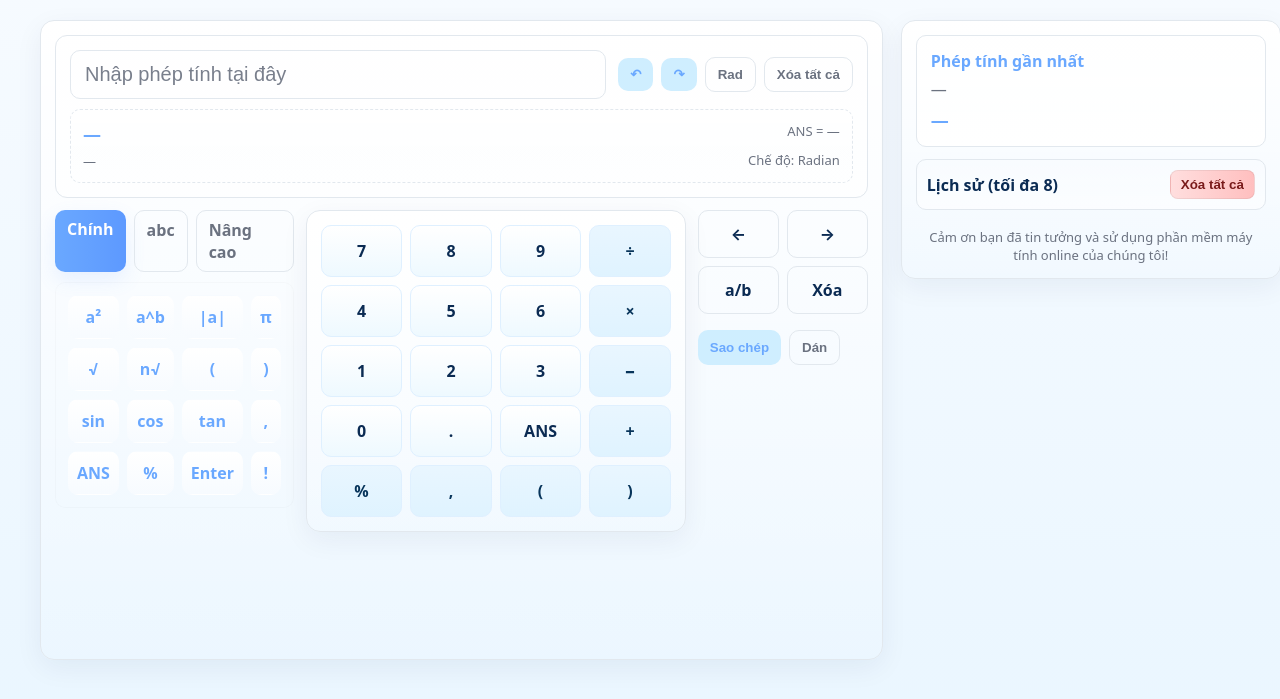
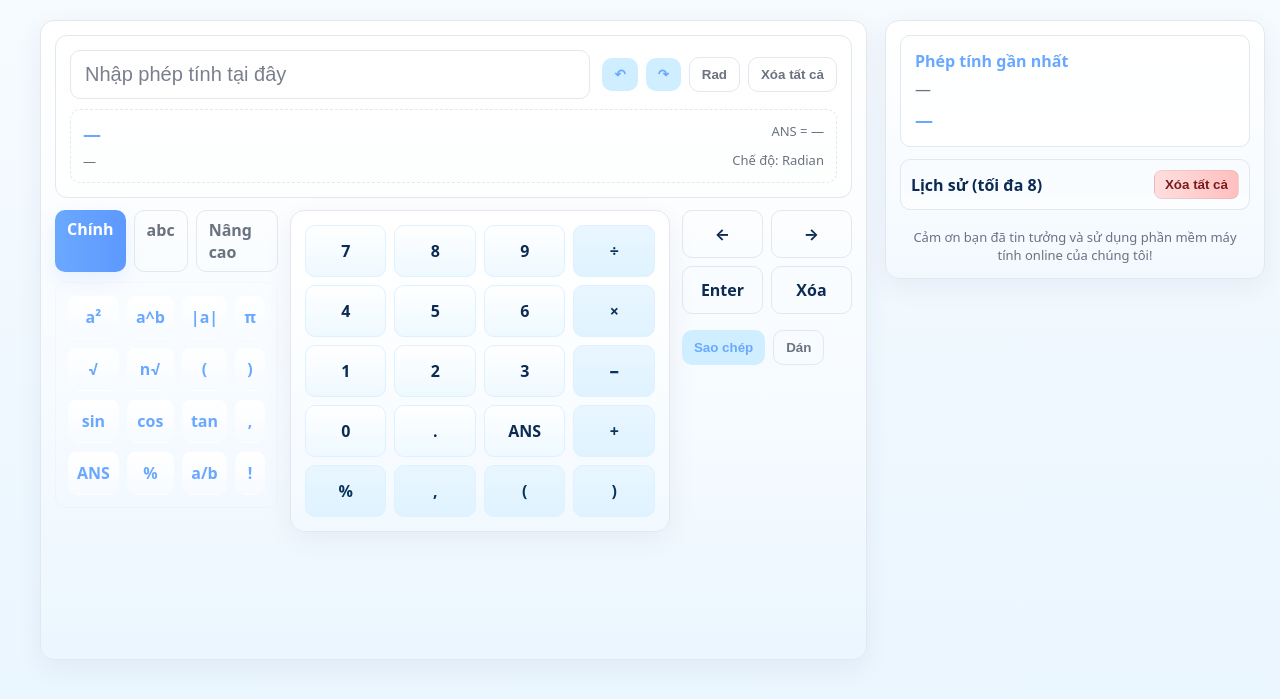
Before and after one commit to dohuykienkansy/MayTinhOnline, a plain HTML site: page index.html in a window 1280 px wide. Shown: the part 67-766 px from the top of the page. Drawn offline with Linux system fonts and the light colour scheme.

Commit message:
Update index.html

```diff
--- a/index.html
+++ b/index.html
@@ -74,7 +74,7 @@
 
             <div class="key func" data-insert="ANS">ANS</div>
             <div class="key func" data-insert="%">%</div>
-            <div class="key func" id="enterBtn">Enter</div>
+            <div class="key func" id="fracAB">a/b</div>
             <div class="key func" data-insert="!">!</div>
           </div>
 
@@ -152,7 +152,7 @@
           <div class="right-grid">
             <div class="small" id="moveLeft">←</div>
             <div class="small" id="moveRight">→</div>
-            <div class="small" id="fracAB">a/b</div>
+            <div class="small" id="enterBtn">Enter</div>
             <div class="small" id="backspace">Xóa</div>
           </div>
           <div style="display:flex;gap:8px;margin-top:8px">
```
